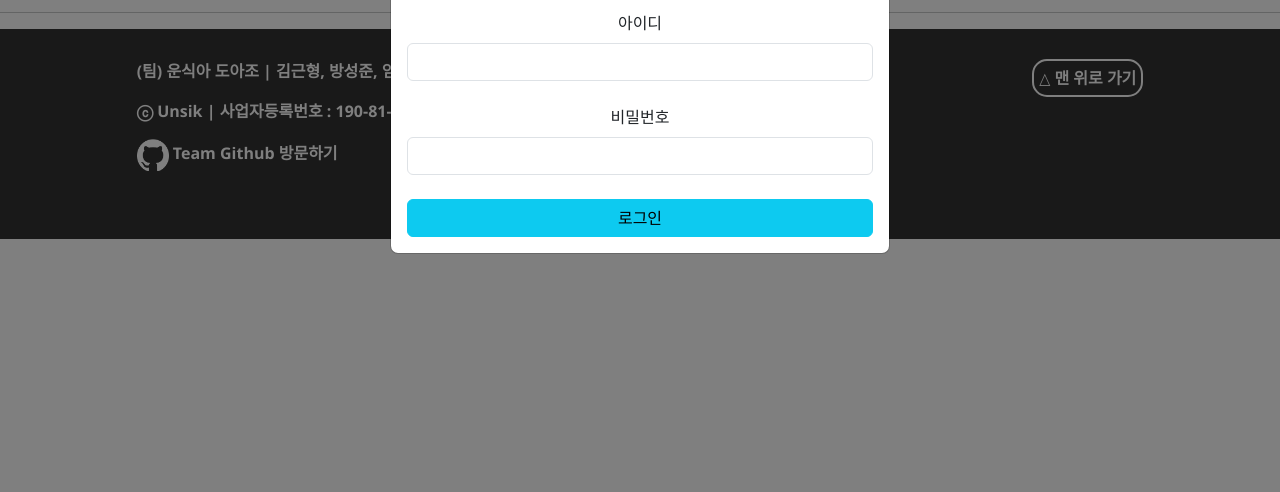
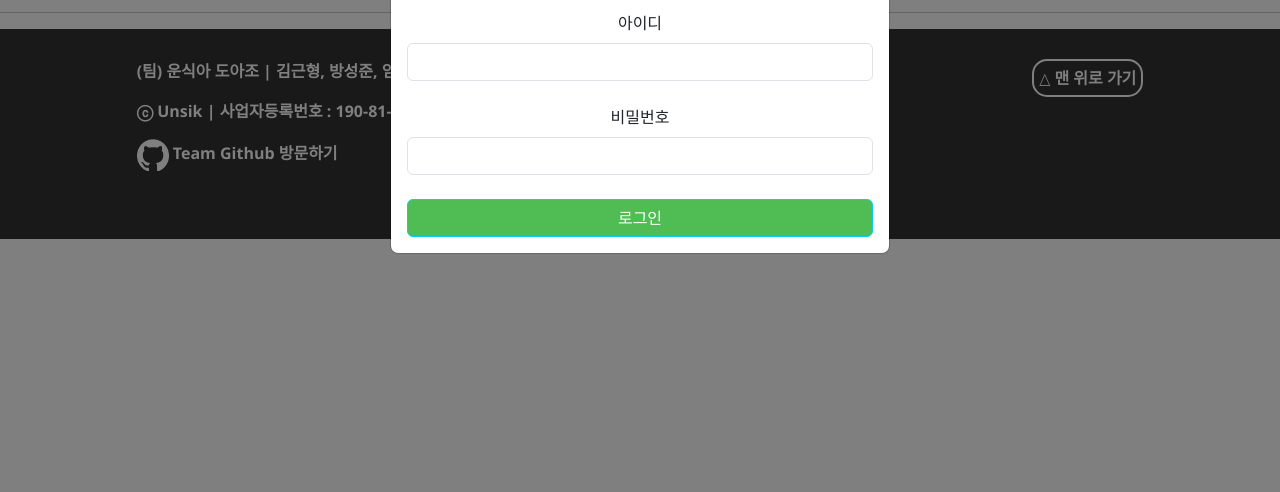
Before and after one commit to lifelong-learner-dev/unsik, a Django app: page /meal/calorie_dict in a window 1280 px wide, after a click on "운동 기록하기". Shown: the part 308-800 px from the top of the page. Run offline with Django 4.2, Linux system fonts and the light colour scheme; data that the repository does not hold is empty.

Commit message:
로그인 버튼 수정

```diff
--- a/static/css/head_menu.css
+++ b/static/css/head_menu.css
@@ -160,6 +160,13 @@
     transition-duration: 0.5s;
 }
 
+.btn-info {
+    --bs-btn-bg: #50bc54!important;
+    --bs-btn-hover-bg: #358b38!important;
+    --bs-btn-color: #fff!important;
+    --bs-btn-hover-color: #fff!important;
+}
+
 /* 미완성 미디어 쿼리 */
 @media (max-width: 768px) {
     .head_menu > li {
```
